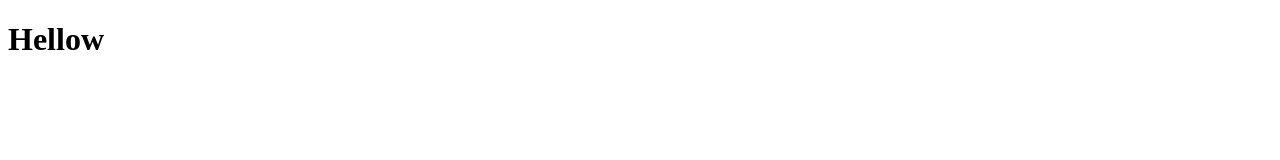
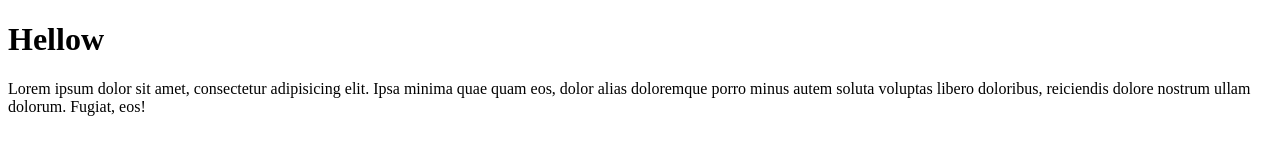
Before and after one commit to Rohan-Codes702/BranchDemoSetup, a plain HTML site: page index.html in a window 1280 px wide. Drawn offline with Linux system fonts and the light colour scheme.

Commit message:
Test main push

```diff
--- a/index.html
+++ b/index.html
@@ -7,5 +7,6 @@
 </head>
 <body>
     <h1>Hellow</h1>
+    Lorem ipsum dolor sit amet, consectetur adipisicing elit. Ipsa minima quae quam eos, dolor alias doloremque porro minus autem soluta voluptas libero doloribus, reiciendis dolore nostrum ullam dolorum. Fugiat, eos!
 </body>
 </html>
```
